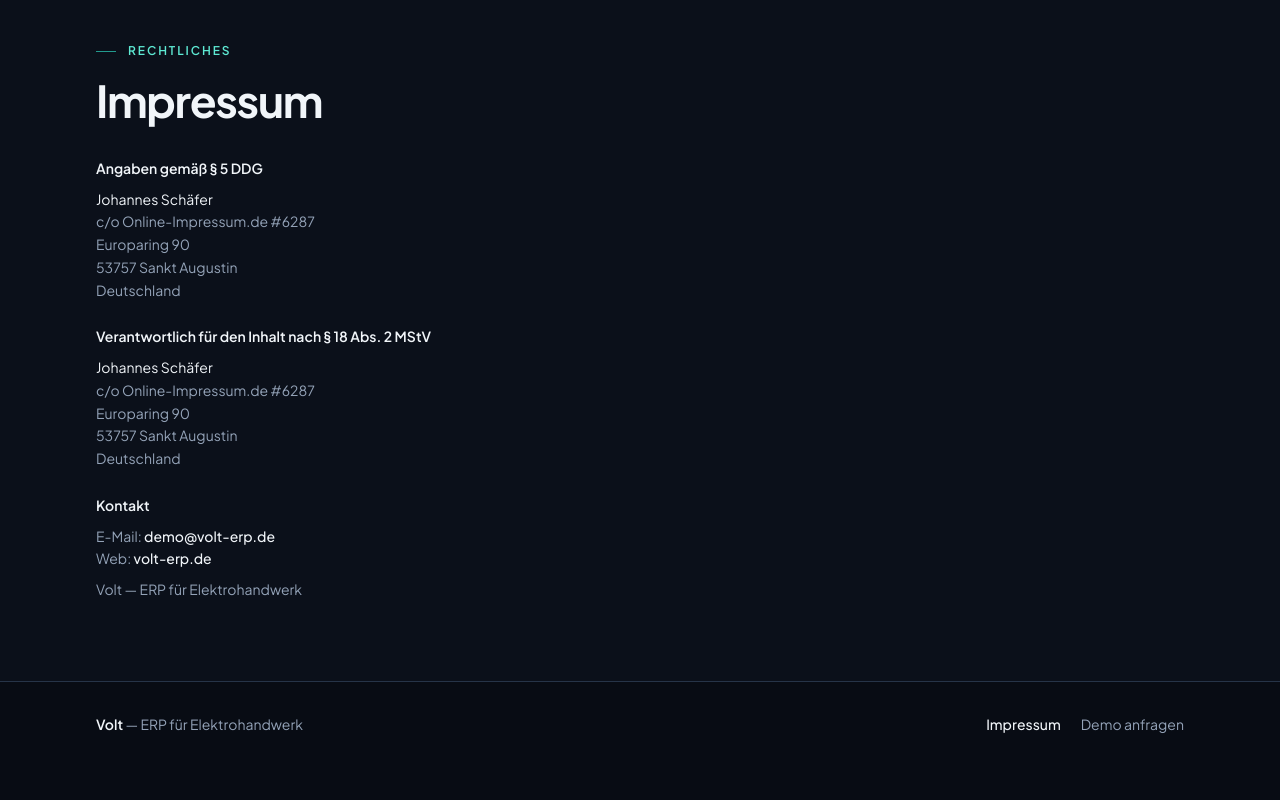
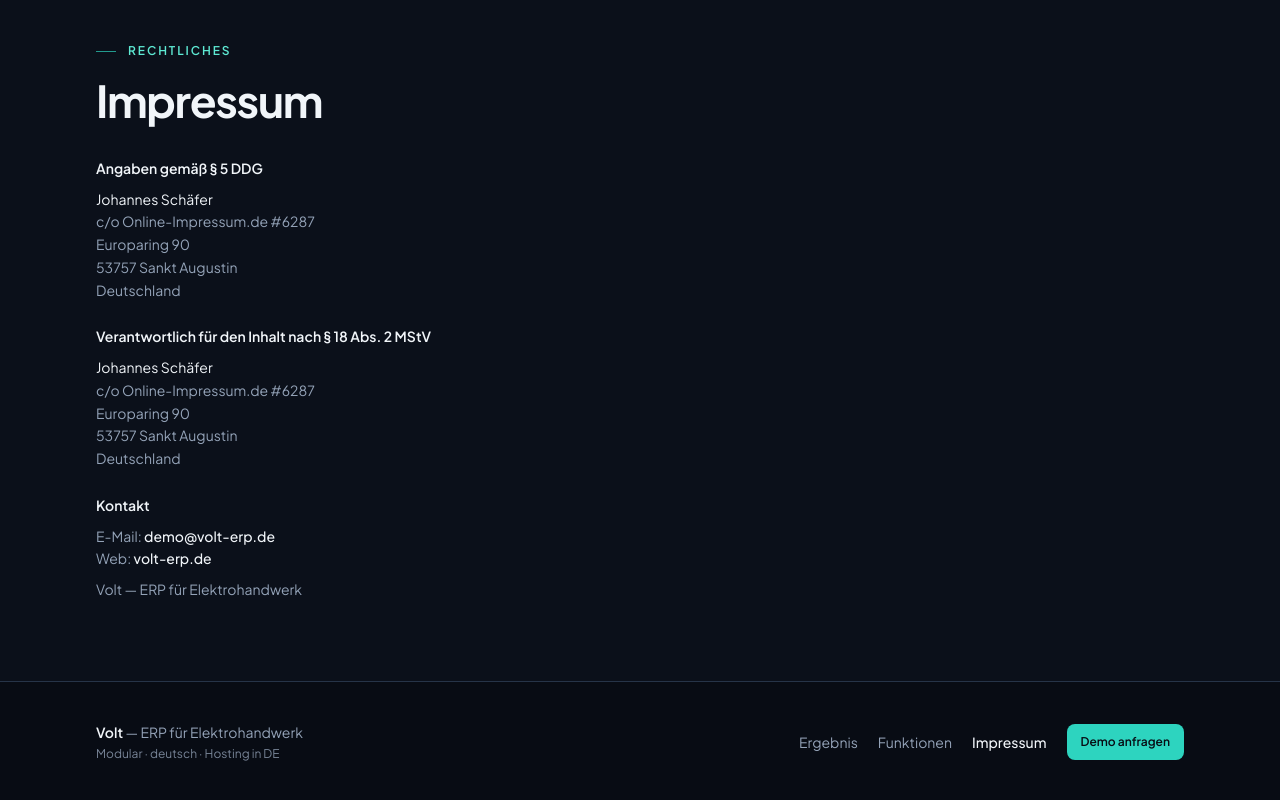
Before and after one commit to zPoche/volt-web, a React (Vite) app: page / in a window 1280 px wide. Shown: the part 6193-6993 px from the top of the page. Before the commit the page ends 6959 px from the top, so only its background shows below. Built offline with nearby package versions, Linux system fonts and the light colour scheme.

Commit message:
feat: Footer mit Schnelllinks und Demo-CTA
Footer zeigt Marken-Tagline, Ergebnis/Funktionen-Links und Primär-CTA;
dist neu gebaut.

Co-authored-by: zPoche <zPoche@users.noreply.github.com>

```diff
--- a/src/components/Sections.tsx
+++ b/src/components/Sections.tsx
@@ -634,15 +634,27 @@ export function SiteFooter() {
       whileInView={{ opacity: 1 }}
       viewport={viewport}
     >
-      <div className="mx-auto flex max-w-6xl flex-col gap-3 px-6 py-8 text-sm text-muted-foreground sm:flex-row sm:items-center sm:justify-between sm:px-8">
-        <p>
-          <span className="font-semibold text-foreground">Volt</span> — ERP für Elektrohandwerk
-        </p>
+      <div className="mx-auto flex max-w-6xl flex-col gap-4 px-6 py-10 text-sm text-muted-foreground sm:flex-row sm:items-center sm:justify-between sm:px-8">
+        <div className="space-y-1">
+          <p>
+            <span className="font-semibold text-foreground">Volt</span> — ERP für Elektrohandwerk
+          </p>
+          <p className="text-xs text-muted-foreground/80">Modular · deutsch · Hosting in DE</p>
+        </div>
         <nav className="flex flex-wrap items-center gap-x-5 gap-y-2" aria-label="Rechtliches">
+          <a href="#ergebnis" className="underline-offset-2 hover:underline">
+            Ergebnis
+          </a>
+          <a href="#module" className="underline-offset-2 hover:underline">
+            Funktionen
+          </a>
           <a href="#impressum" className="font-medium text-foreground underline-offset-2 hover:underline">
             Impressum
           </a>
-          <a href="#kontakt" className="underline-offset-2 hover:underline">
+          <a
+            href="#kontakt"
+            className="inline-flex h-9 items-center rounded-lg bg-primary px-3.5 text-xs font-semibold text-primary-foreground"
+          >
             Demo anfragen
           </a>
         </nav>
```
Also changed, not shown: 4 other files (tests, documents, lock files or other folders).
